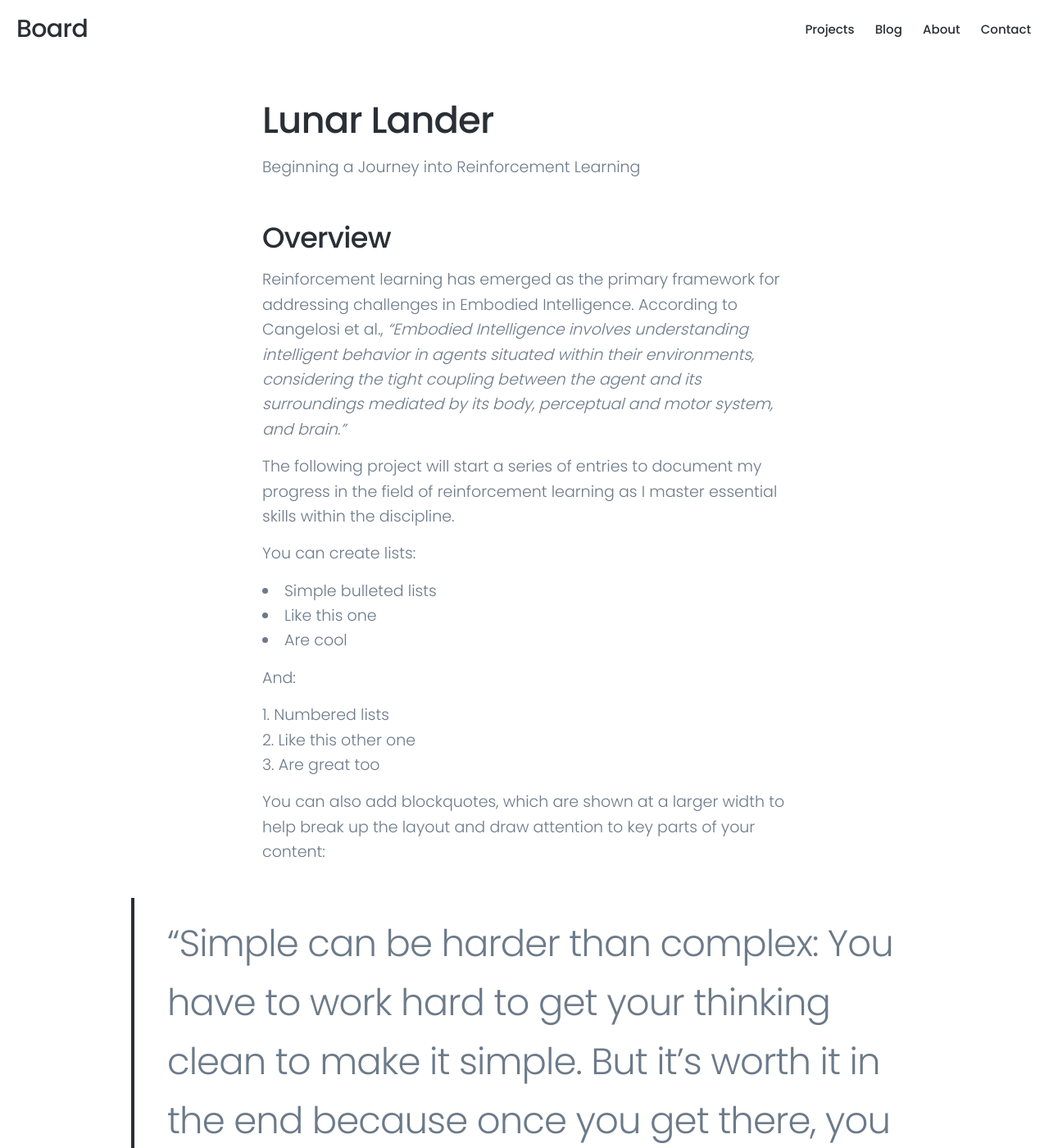
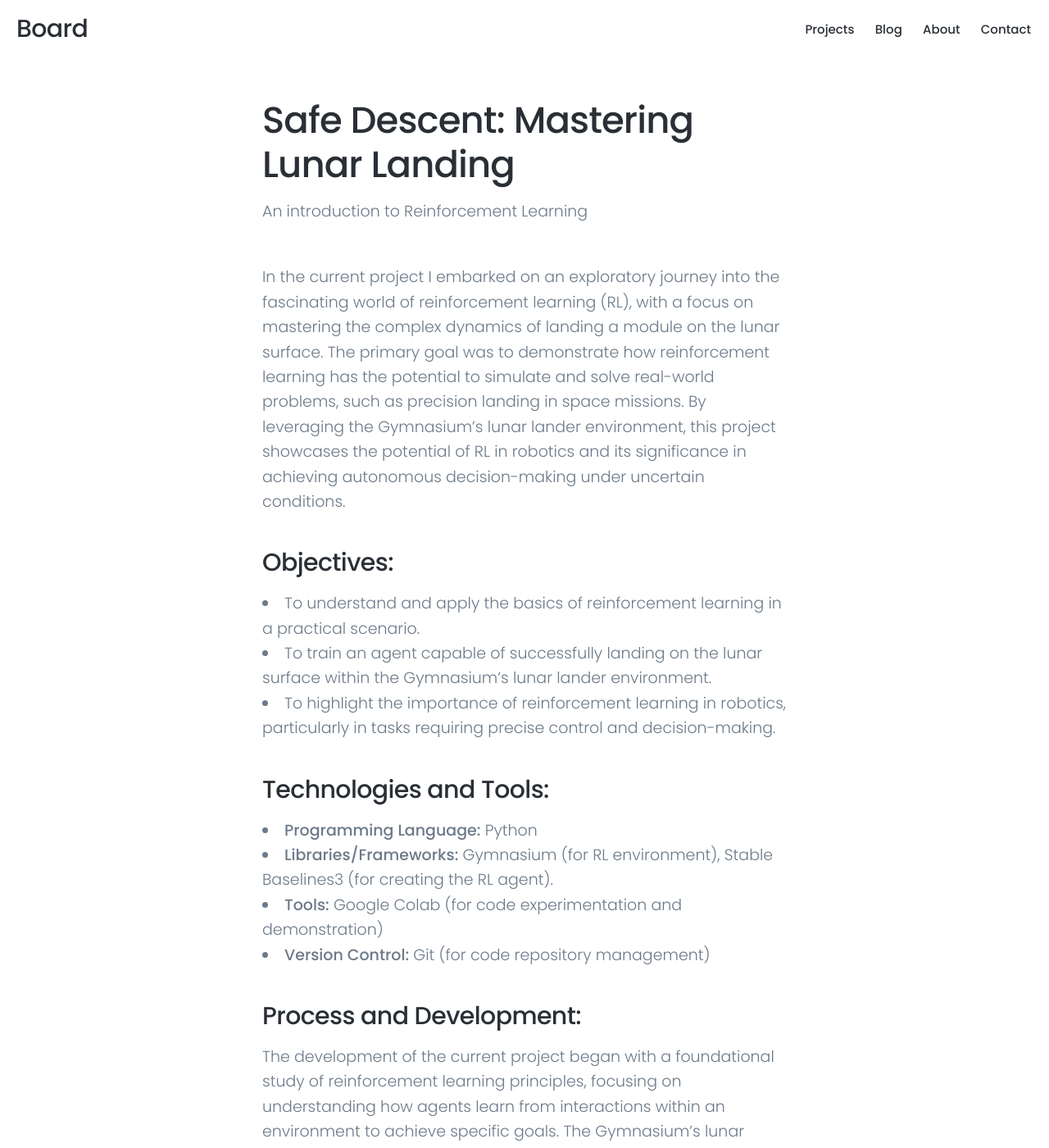
Before and after one commit to MiguelSolisSegura/MiguelSolisSegura.github.io, a Jekyll site: the page built from _projects/2024-02-26-lunar-lander.md, in a window 1280 px wide and 1400 px high. Shown: the whole window at 82% size. Built offline with Jekyll 4.4.1, drawn with Linux system fonts in a browser that asks for light colours; nearby versions of some CDN libraries; some of the changed text lies outside the part shown.

Commit message:
Lunar lander full writing

````diff
--- a/_projects/2024-02-26-lunar-lander.md
+++ b/_projects/2024-02-26-lunar-lander.md
@@ -1,105 +1,105 @@
 ---
-title: 'Lunar Lander'
-subtitle: 'Beginning a Journey into Reinforcement Learning'
+title: 'Safe Descent: Mastering Lunar Landing'
+subtitle: 'An introduction to Reinforcement Learning'
 featured_image: 'project_data/2024-02-26-lunar-lander/cover.jpg'
 ---
 
-## Overview
+In the current project I embarked on an exploratory journey into the fascinating world of reinforcement learning (RL), with a focus on mastering the complex dynamics of landing a module on the lunar surface. The primary goal was to demonstrate how reinforcement learning has the potential to simulate and solve real-world problems, such as precision landing in space missions. By leveraging the Gymnasium's lunar lander environment, this project showcases the potential of RL in robotics and its significance in achieving autonomous decision-making under uncertain conditions.
 
-Reinforcement learning has emerged as the primary framework for addressing challenges in Embodied Intelligence. According to Cangelosi et al., *"Embodied Intelligence involves understanding intelligent behavior in agents situated within their environments, considering the tight coupling between the agent and its surroundings mediated by its body, perceptual and motor system, and brain."*
+### Objectives:
+- To understand and apply the basics of reinforcement learning in a practical scenario.
+- To train an agent capable of successfully landing on the lunar surface within the Gymnasium's lunar lander environment.
+- To highlight the importance of reinforcement learning in robotics, particularly in tasks requiring precise control and decision-making.
 
-The following project will start a series of entries to document my progress in the field of reinforcement learning as I master essential skills within the discipline.
+### Technologies and Tools:
+- **Programming Language:** Python
+- **Libraries/Frameworks:** Gymnasium (for RL environment), Stable Baselines3 (for creating the RL agent).
+- **Tools:** Google Colab (for code experimentation and demonstration)
+- **Version Control:** Git (for code repository management)
 
-You can create lists:
+### Process and Development:
+The development of the current project began with a foundational study of reinforcement learning principles, focusing on understanding how agents learn from interactions within an environment to achieve specific goals. The Gymnasium's lunar lander environment served as a perfect sandbox for applying these concepts, requiring the agent to make a series of decisions to land safely on the lunar surface.
 
-* Simple bulleted lists
-* Like this one
-* Are cool
+The Lunar Lander environment, as hosted by Gymnasium (formerly known as Gym by OpenAI), is a simulation used in reinforcement learning (RL) to train agents to perform the task of landing a spacecraft on the surface of the moon. This environment is part of the Box2D group of environments, which are based on the Box2D physics engine, offering a realistic simulation of physical systems. The Lunar Lander environment specifically challenges agents to safely land a lunar module on the moon, navigating through the perils of space flight with limited fuel and in the presence of gravity.
 
-And:
+#### Key Features of the Lunar Lander Environment:
 
-1. Numbered lists
-2. Like this other one
-3. Are great too
+- **Objective:** The main goal is to land the lunar module between two flags marking the landing pad. The landing must be soft, and the module must remain upright to achieve a successful landing. The environment is considered solved when the agent achieves a score of 200 points over 100 consecutive trials.
 
-You can also add blockquotes, which are shown at a larger width to help break up the layout and draw attention to key parts of your content:
+- **Actions:** The agent can perform discrete actions such as doing nothing, firing the left orientation engine, firing the main engine, or firing the right orientation engine. These actions allow the module to control its angle and descent speed.
 
-> “Simple can be harder than complex: You have to work hard to get your thinking clean to make it simple. But it’s worth it in the end because once you get there, you can move mountains.”
+- **State Space:** The environment provides an observation space that includes information such as the module's position, velocity, angle, angular velocity, and whether each leg is in contact with the ground. This comprehensive state representation enables the agent to make informed decisions to achieve a safe landing.
 
-The theme also supports markdown tables:
+- **Rewards:** The reward system in the Lunar Lander environment is designed to encourage successful landings while penalizing excessive fuel use and crashes. Points are awarded for landing on the landing pad and for fuel-efficient flight, whereas points are subtracted for using fuel and for crashing or coming down too hard.
 
-| Item                 | Author        | Supports tables? | Price |
-|----------------------|---------------|------------------|-------|
-| Duet Jekyll Theme    | Jekyll Themes | Yes              | $49   |
-| Index Jekyll Theme   | Jekyll Themes | Yes              | $49   |
-| Journal Jekyll Theme | Jekyll Themes | Yes              | $49   |
+- **Graphics and Physics:** The environment features simple yet effective 2D graphics that visually represent the lunar module, the landing area, and the surrounding space. The physics engine accurately models gravity, inertia, and the effects of the module's thrusters, providing a realistic landing experience.
 
-And footnotes[^1], which link to explanations[^2] at the bottom of the page[^3].
+- **Customization:** While the basic setup of the Lunar Lander environment is fixed, researchers and developers can tweak certain parameters or the reward structure to experiment with different learning strategies or to increase the challenge for the RL agent.
 
-[^1]: Beautiful modern, minimal theme design.
-[^2]: Powerful features to show off your work.
-[^3]: Maintained and supported by the theme developer.
+This environment is widely used in RL research and education due to its balance of simplicity and complexity. It provides a clear, achievable objective, a rich set of actions and states for the agent to learn from, and a direct analogy to real-world challenges in space exploration. The Lunar Lander environment serves as an excellent platform for both beginners and experienced practitioners in reinforcement learning to develop, test, and refine their algorithms.
 
-You can throw in some horizontal rules too:
 
----
+### Stable Baselines 3: An Introduction
 
-### Image galleries
+Stable Baselines 3 (SB3) is a popular library in the field of reinforcement learning (RL) that provides implementations of state-of-the-art RL algorithms. It is designed for ease of use, efficiency, and reproducibility. Built on PyTorch, SB3 allows both novices and experts to leverage powerful RL algorithms for training, evaluating, and deploying agents that can learn from their environment. The library focuses on providing a simple and consistent API, comprehensive documentation, and a collection of pre-trained models to facilitate the development of RL applications.
 
-Here's a really neat custom feature we added – galleries:
+### Proximal Policy Optimization (PPO): A High-Level Overview
 
-<div class="gallery" data-columns="3">
-	<img src="/images/demo/square-01.jpg">
-	<img src="/images/demo/portrait-02.jpg">
-	<img src="/images/demo/square-02.jpg">
-	<img src="/images/demo/square-03.jpg">
-	<img src="/images/demo/square-04.jpg">
-	<img src="/images/demo/landscape-05.jpg">
-</div>
+Proximal Policy Optimization (PPO) is an advanced policy gradient method used in reinforcement learning. It addresses the challenges of training stability and sample efficiency that are common in other policy gradient methods like TRPO (Trust Region Policy Optimization). PPO achieves this by optimizing a surrogate objective function, which ensures that the policy update steps are not too large, preventing destabilizing updates to the policy.
 
-Inspired by the Galleries feature from WordPress, we've made it easy to create grid layouts for your images. Just use a bit of simple HTML in your post to create a masonry grid image layout:
+PPO is characterized by two main features:
+- **Clipped Surrogate Objective:** PPO limits the policy update step by clipping the probability ratio between the new and old policies, ensuring modest updates and preventing the policy from changing too drastically in a single iteration.
+- **Multiple Epochs of Stochastic Gradient Descent (SGD):** Unlike some algorithms that update the policy from a batch of experiences only once, PPO iterates over the same batch multiple times to perform more fine-grained updates.
 
-```html
-<div class="gallery" data-columns="3">
-    <img src="/images/demo/square-01.jpg">
-    <img src="/images/demo/portrait-02.jpg">
-    <img src="/images/demo/square-02.jpg">
-    <img src="/images/demo/square-03.jpg">
-    <img src="/images/demo/square-04.jpg">
-    <img src="/images/demo/landscape-05.jpg">
-</div>
+This combination of strategies makes PPO particularly appealing for a wide range of applications, including robotics, gaming, and beyond, due to its balance between simplicity, efficiency, and effectiveness.
+
+### Integration with the Lunar Lander Environment: Code Snippets Explained
+
+The integration of Stable Baselines 3 with the Gymnasium's Lunar Lander environment is a practical example of how to apply PPO for training an RL agent. Below is a breakdown of the code snippets provided, illustrating the setup, training, and evaluation process.
+
+**Environment Setup**
+
+```python
+import gymnasium as gym
+
+# First, we create our environment called LunarLander-v2
+env = gym.make("LunarLander-v2")
+
+# Then we reset this environment
+observation, info = env.reset()
 ```
 
-*See what we did there? Code and syntax highlighting is built-in too!*
+This snippet is about initializing the Lunar Lander environment. The `gym.make("LunarLander-v2")` command creates an instance of the Lunar Lander environment, and `env.reset()` initializes it, returning the first observation.
 
-Change the number inside the 'columns' setting to create different types of gallery for all kinds of purposes. You can even click on each image to seamlessly enlarge it on the page.
+**Training with PPO**
 
----
+```python
+# Vectorize the environment
+env = make_vec_env('LunarLander-v2', n_envs=16)
+model = PPO("MlpPolicy", env, verbose=1)
+model.learn(total_timesteps=int(2e5))
+```
 
-### Image carousels
+In this part, `make_vec_env` is used to vectorize the environment, allowing the PPO model to train across multiple instances (16 in this case) simultaneously, which significantly speeds up the training process. The model is instantiated with a Multi-Layer Perceptron (MLP) policy and trained for a total of 200,000 timesteps, leveraging the PPO algorithm.
 
-Here's another gallery with only one column, which creates a carousel slide-show instead.
+**Evaluating the Model**
 
-A nice little feature: the carousel only advances when it is in view, so your visitors won't scroll down to find it half way through your images.
+```python
+# Create a new environment for evaluation
+eval_env = gym.make('LunarLander-v2')
 
-<div class="gallery" data-columns="1">
-	<img src="/images/demo/landscape-02.jpg">
-	<img src="/images/demo/landscape-03.jpg">
-	<img src="/images/demo/landscape-04.jpg">
-</div>
+# Evaluate the model with 10 evaluation episodes and deterministic=True
+mean_reward, std_reward = evaluate_policy(model, eval_env, n_eval_episodes=10)
+```
 
-### What about videos?
+After training, the model's performance is evaluated on a new instance of the environment. The `evaluate_policy` function runs the trained model for 10 episodes, using a deterministic approach to action selection. This evaluates the agent's performance in terms of average reward and its consistency (standard deviation).
 
-Videos are an awesome way to show off your work in a more engaging and personal way, and we’ve made sure they work great on our themes. Just paste an embed code from YouTube or Vimeo, and the theme makes sure it displays perfectly:
+### Results and Impact:
+The project culminated in the successful development of an RL agent capable of consistently achieving safe and efficient landings in the lunar lander environment. Key outcomes include:
 
-<iframe src="https://www.youtube.com/embed/ebK3ZIm31t4?si=Z4xGNwlxT0YyyhNH" width="300" height="200" frameborder="0"></iframe>
+- A trained agent demonstrating a high success rate in landing simulations.
+- An initial understanding of reinforcement learning principles and their application in solving complex, dynamic problems.
 
----
-
-## Pretty cool, huh?
-
-We've packed this theme with powerful features to show off your work.
-
-Why not put them to use on your new portfolio?
-
-<a href="https://jekyllthemes.io/theme/board-portfolio-jekyll-theme" class="button button--large">Get This Theme</a>
+**Additional Resources:**
+- *Link to the GitHub repository containing the trained agent.* [Placeholder for GitHub repository link]
+- *Link to a video showcasing the trained agent successfully landing.* [Placeholder for video link]
````
Also changed, not shown: project_data/2024-02-26-lunar-lander/cover.jpg.
